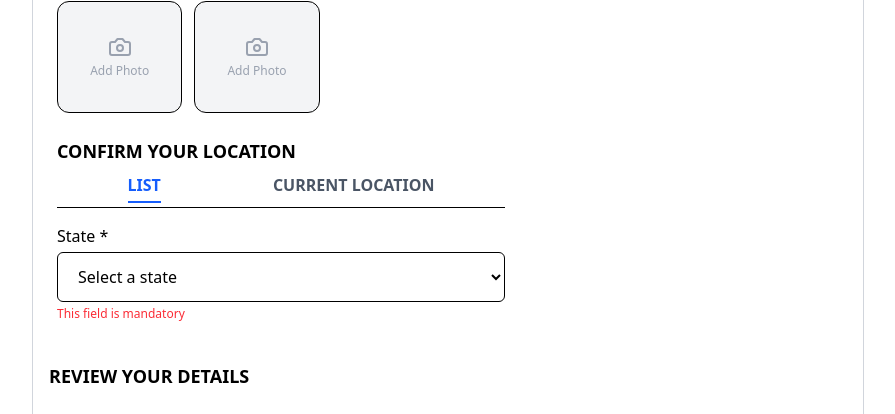
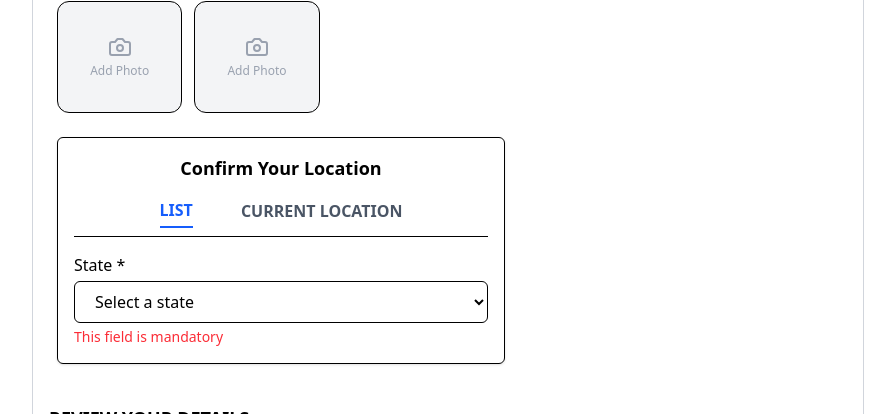
Before and after one commit to Nikhilkushw/Post_Form, a React (Vite) app: page / in a window 1280 px wide. Shown: the part 2320-2734 px from the top of the page, without its empty margins (192-1087 px from the left). Built offline with nearby package versions, Linux system fonts and the light colour scheme.

Commit message:
update files

```diff
--- a/src/form/location.jsx
+++ b/src/form/location.jsx
@@ -10,7 +10,7 @@ export default function LocationSelector() {
   ];
 
   const [mode, setMode] = useState("LIST");
-  const [state, setState] = useState("");
+  const [selectedState, setSelectedState] = useState("");
   const [currentLocation, setCurrentLocation] = useState("");
   const [loading, setLoading] = useState(false);
 
@@ -18,25 +18,10 @@ export default function LocationSelector() {
     if (mode === "CURRENT") {
       setLoading(true);
       navigator.geolocation.getCurrentPosition(
-        async (position) => {
+        (position) => {
           const { latitude, longitude } = position.coords;
-          try {
-            const res = await fetch(
-              `https://nominatim.openstreetmap.org/reverse?format=jsonv2&lat=${latitude}&lon=${longitude}`
-            );
-            const data = await res.json();
-
-            const state = data.address.state || "";
-            const city = data.address.city || data.address.town || data.address.village || "";
-
-            setCurrentLocation(
-              `State: ${state}, City: ${city}`
-            );
-          } catch {
-            setCurrentLocation("Unable to fetch detailed location.");
-          } finally {
-            setLoading(false);
-          }
+          setCurrentLocation(`Lat: ${latitude.toFixed(4)}, Lon: ${longitude.toFixed(4)}`);
+          setLoading(false);
         },
         () => {
           setCurrentLocation("Location access denied.");
@@ -46,30 +31,34 @@ export default function LocationSelector() {
     }
   }, [mode]);
 
-  const isStateInvalid = mode === "LIST" && !state;
+  const isStateInvalid = mode === "LIST" && !selectedState;
 
   return (
-    <div className="w-full max-w-md">
-      <h2 className="text-lg font-bold">CONFIRM YOUR LOCATION</h2>
+    <div className="w-full max-w-md p-4 border rounded-md shadow-sm">
+      <h2 className="text-lg font-bold text-center">Confirm Your Location</h2>
 
       {/* Tabs */}
-      <div className="flex justify-center border-b pb-1 gap-28 mt-2">
-        <span
-          className={`font-semibold cursor-pointer pb-1 ${
-            mode === "LIST" ? "border-b-2 border-blue-600 text-blue-600" : "text-gray-600"
+      <div className="flex justify-center gap-12 border-b mt-4 pb-2">
+        <button
+          className={`font-semibold pb-1 ${
+            mode === "LIST"
+              ? "border-b-2 border-blue-600 text-blue-600"
+              : "text-gray-600"
           }`}
           onClick={() => setMode("LIST")}
         >
           LIST
-        </span>
-        <span
-          className={`font-semibold cursor-pointer pb-1 ${
-            mode === "CURRENT" ? "border-b-2 border-blue-600 text-blue-600" : "text-gray-600"
+        </button>
+        <button
+          className={`font-semibold pb-1 ${
+            mode === "CURRENT"
+              ? "border-b-2 border-blue-600 text-blue-600"
+              : "text-gray-600"
           }`}
           onClick={() => setMode("CURRENT")}
         >
           CURRENT LOCATION
-        </span>
+        </button>
       </div>
 
       {/* Content */}
@@ -78,19 +67,19 @@ export default function LocationSelector() {
           <div>
             <label className="block mb-1 font-medium">State *</label>
             <select
-              className={`w-full border rounded-md px-4 py-3`}
-              value={state}
-              onChange={(e) => setState(e.target.value)}
+              className="w-full border rounded-md px-4 py-2"
+              value={selectedState}
+              onChange={(e) => setSelectedState(e.target.value)}
             >
               <option value="">Select a state</option>
-              {indianStates.map((st) => (
-                <option key={st} value={st}>
-                  {st}
+              {indianStates.map((state) => (
+                <option key={state} value={state}>
+                  {state}
                 </option>
               ))}
             </select>
             {isStateInvalid && (
-              <p className="text-red-500 text-xs mt-1">This field is mandatory</p>
+              <p className="text-red-500 text-sm mt-1">This field is mandatory</p>
             )}
           </div>
         ) : (
```
